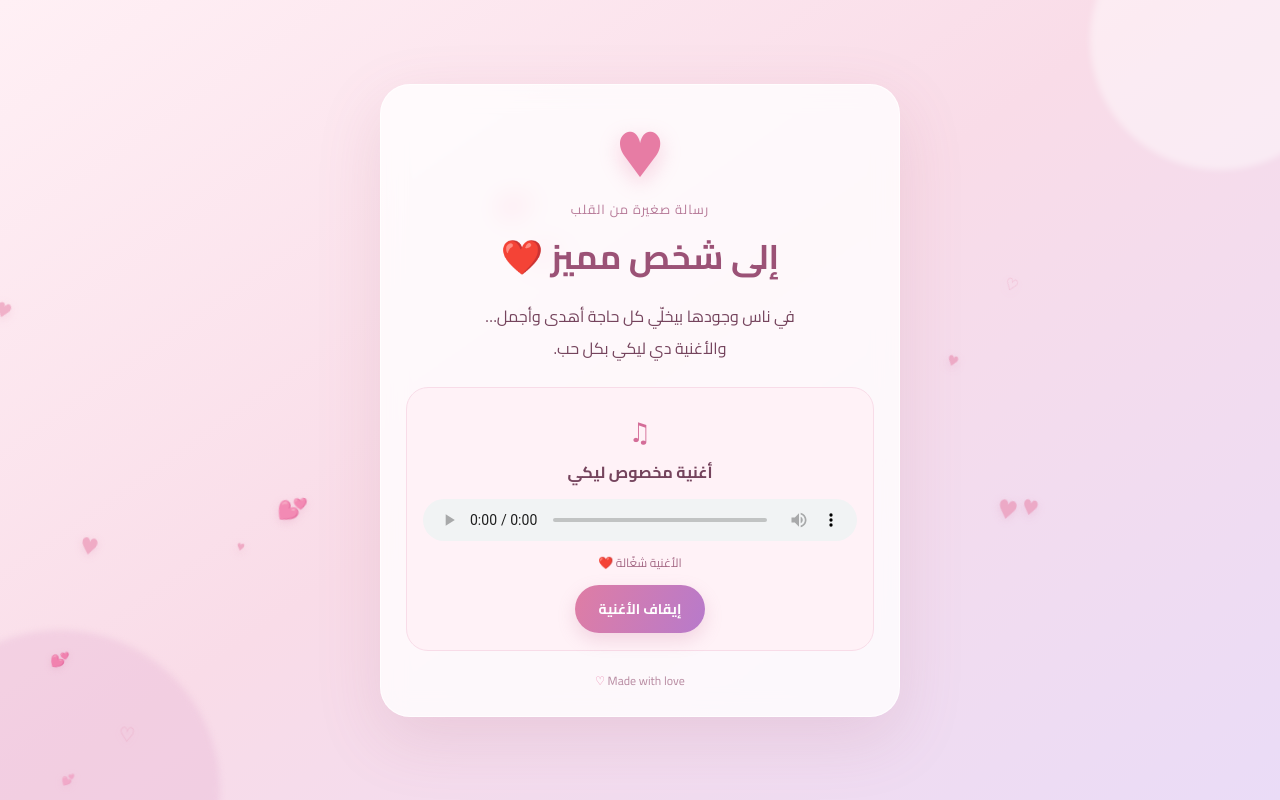
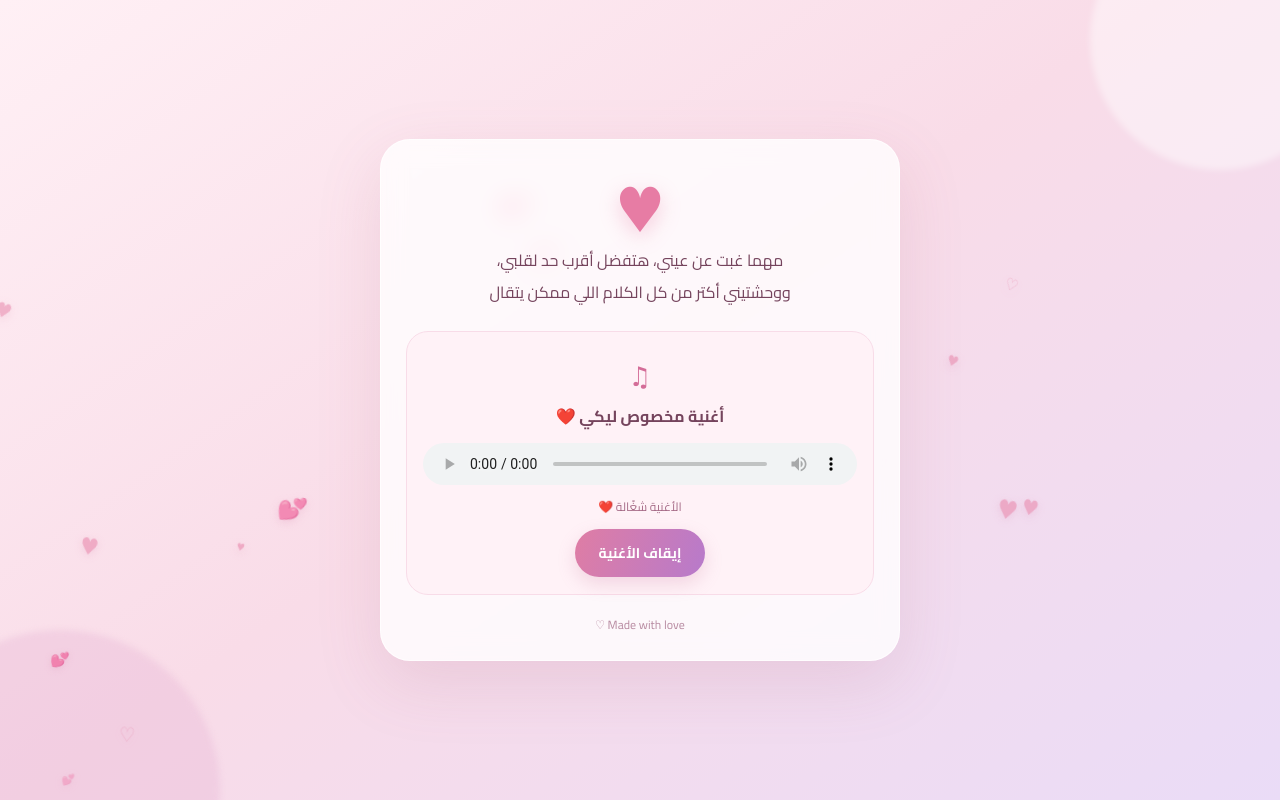
Before and after one commit to batats245/my-romantic-website, a plain HTML site: page index.html in a window 1280 px wide. Drawn offline with Linux system fonts and the light colour scheme.

Commit message:
Update index.html

```diff
--- a/index.html
+++ b/index.html
@@ -4,7 +4,7 @@
   <meta charset="UTF-8" />
   <meta name="viewport" content="width=device-width, initial-scale=1.0" />
   <meta name="theme-color" content="#f9dce8" />
-  <title>إلى شخص مميز ❤️</title>
+  <title>رسالة من القلب ❤️</title>
   <link rel="stylesheet" href="style.css" />
 </head>
 <body>
@@ -14,21 +14,22 @@
 
   <main class="card">
     <div class="big-heart" aria-hidden="true">♥</div>
-    <p class="eyebrow">رسالة صغيرة من القلب</p>
-    <h1>إلى شخص مميز ❤️</h1>
-    <p class="message">في ناس وجودها بيخلّي كل حاجة أهدى وأجمل…<br>والأغنية دي ليكي بكل حب.</p>
+    <p class="message" aria-label="مهما غبت عن عيني، هتفضل أقرب حد لقلبي، ووحشتيني أكتر من كل الكلام اللي ممكن يتقال">
+      مهما غبت عن عيني، هتفضل أقرب حد لقلبي،<br>
+      ووحشتيني أكتر من كل الكلام اللي ممكن يتقال
+    </p>
 
     <div class="player-wrap">
       <div class="music-note" aria-hidden="true">♫</div>
-      <p class="song-title">أغنية مخصوص ليكي</p>
-      <audio id="song" controls loop preload="auto" playsinline>
+      <p class="song-title">أغنية مخصوص ليكي ❤️</p>
+      <audio id="song" controls autoplay loop preload="auto" playsinline>
         <source src="song.m4a" type="audio/mp4" />
         متصفحك لا يدعم تشغيل الصوت.
       </audio>
       <p id="status" class="status" aria-live="polite">بنحاول نشغّل الأغنية…</p>
       <button id="playButton" type="button">شغّلي الأغنية ❤️</button>
     </div>
-    <p class="footer">Made with love <span>♡</span></p>
+    <p class="footer">Made with love ♡</p>
   </main>
 
   <script src="script.js"></script>
```
